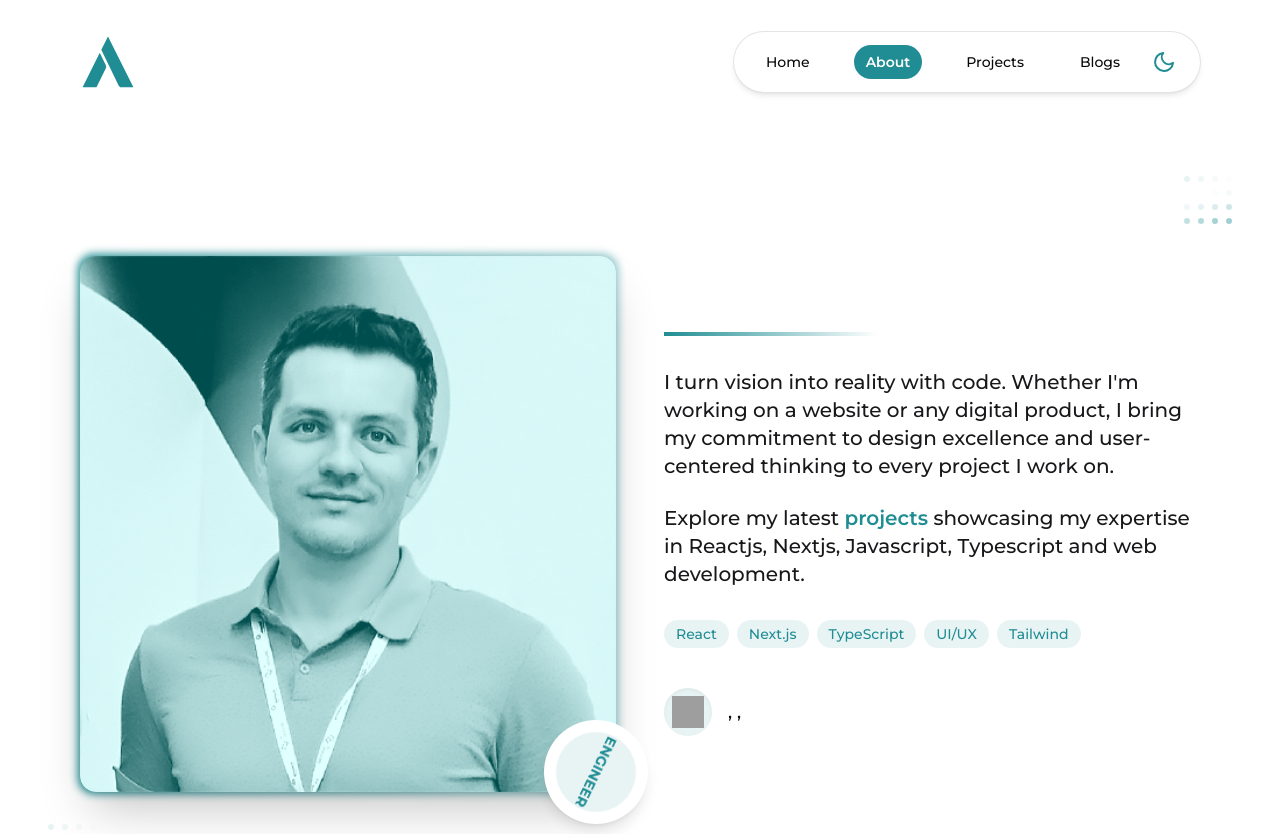
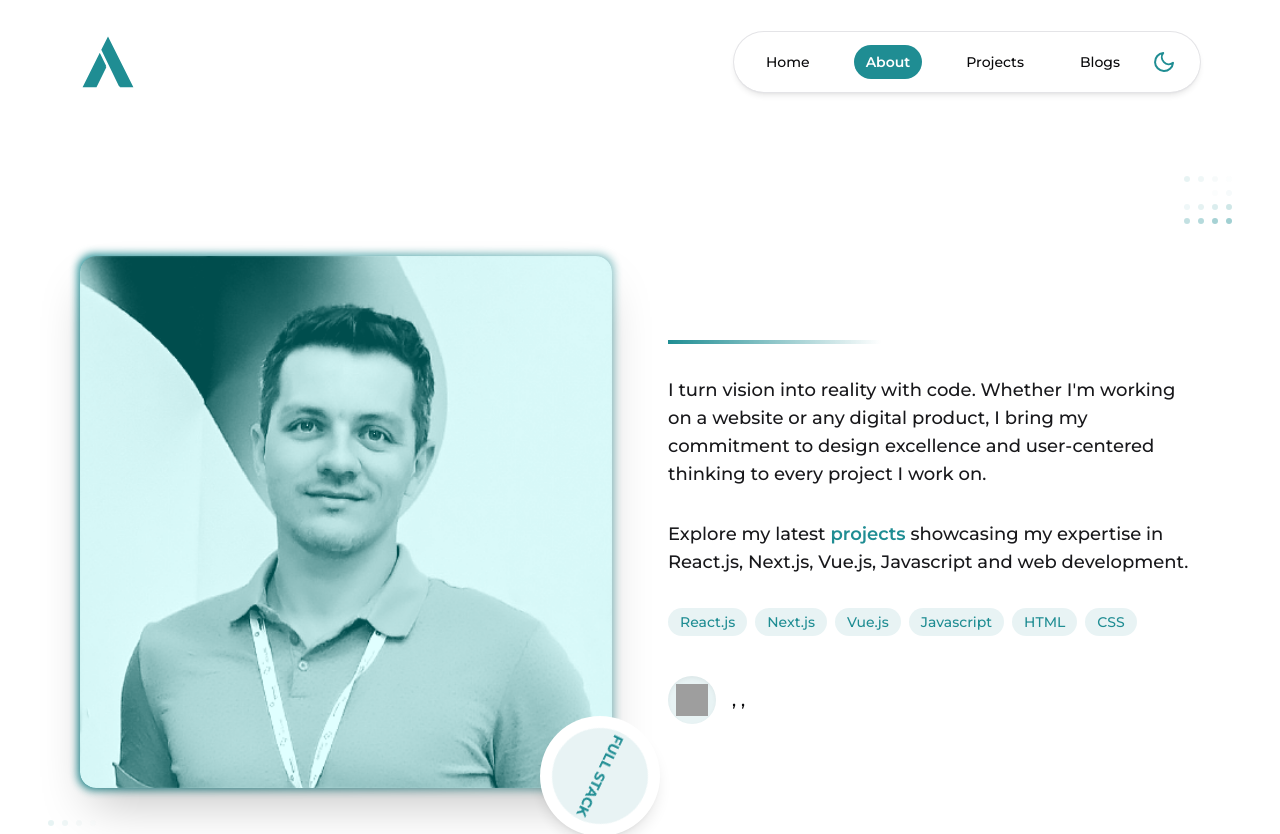
Before and after one commit to anthonydouglas88111/portfolio, a Next.js app: page /about in a window 1280 px wide. Shown: the top 834 px of the page. Built offline with nearby package versions, Linux system fonts and the light colour scheme; no server answers; grey boxes are pictures that could not be loaded.

Commit message:
change the letter

```diff
--- a/src/components/about-hero.tsx
+++ b/src/components/about-hero.tsx
@@ -10,7 +10,7 @@ import DuotoneImage from "./duotone-image";
 
 export default function AboutHero() {
   return (
-    <div className="relative mx-auto flex max-w-7xl flex-col items-center gap-8 px-6 py-16 text-center sm:px-14 md:px-20 md:py-24 lg:flex-row lg:gap-12 lg:py-32 lg:text-left">
+    <div className="relative mx-auto flex max-w-7xl flex-col items-center gap-10 px-6 py-16 text-left sm:px-14 md:px-20 md:py-24 lg:flex-row lg:gap-14 lg:py-32">
       <div className="absolute right-12 top-12 -z-10 hidden lg:block">
         <motion.div
           initial={{ opacity: 0 }}
@@ -62,7 +62,7 @@ export default function AboutHero() {
       <FadeRight
         key="hero-image"
         duration={0.6}
-        className="w-full sm:w-2/3 md:w-1/2 lg:w-1/2"
+        className="w-full sm:w-2/3 md:w-2/3 lg:w-1/2"
       >
         <div className="relative">
           <motion.div
@@ -107,15 +107,15 @@ export default function AboutHero() {
             initial={{ opacity: 0, y: 20 }}
             animate={{ opacity: 1, y: 0 }}
             transition={{ duration: 0.5, delay: 0.8 }}
-            className="absolute -bottom-6 -right-6 rounded-full bg-background p-2 shadow-lg sm:-bottom-8 sm:-right-8 sm:p-3"
+            className="absolute -bottom-10 -right-10 rounded-full bg-background p-2 shadow-lg sm:-bottom-12 sm:-right-12 sm:p-3"
           >
             <motion.div
               animate={{ rotate: 360 }}
               transition={{ duration: 20, repeat: Infinity, ease: "linear" }}
-              className="flex h-16 w-16 items-center justify-center rounded-full bg-accent/10 sm:h-20 sm:w-20"
+              className="flex h-20 w-20 items-center justify-center rounded-full bg-accent/10 sm:h-24 sm:w-24"
             >
               <span className="text-xs font-bold text-accent sm:text-sm">
-                ENGINEER
+                FULL STACK
               </span>
             </motion.div>
           </motion.div>
@@ -125,7 +125,7 @@ export default function AboutHero() {
       <div className="mt-16 w-full lg:mt-0 lg:w-1/2">
         <FadeUp key="hero-content" duration={0.6}>
           <div className="relative">
-            <h1 className="bg-gradient-to-r from-accent to-accent/70 bg-clip-text py-1.5 text-5xl font-bold text-transparent sm:text-6xl md:text-6xl lg:text-5xl xl:text-7xl">
+            <h1 className="bg-gradient-to-r from-accent to-accent/70 bg-clip-text py-1.5 text-3xl font-bold text-transparent sm:text-4xl md:text-4xl lg:text-3xl xl:text-5xl">
               {metadata.name}
             </h1>
             <motion.div
@@ -140,7 +140,7 @@ export default function AboutHero() {
             initial={{ opacity: 0, y: 20 }}
             animate={{ opacity: 1, y: 0 }}
             transition={{ duration: 0.5, delay: 0.3 }}
-            className="mt-8 text-lg font-medium leading-relaxed text-zinc-900 dark:text-zinc-300 sm:text-xl md:text-xl"
+            className="text-md mt-4 font-medium leading-relaxed text-zinc-900 dark:text-zinc-300 sm:text-lg lg:mt-8"
           >
             I turn vision into reality with code. Whether I&apos;m working on a
             website or any digital product, I bring my commitment to design
@@ -151,7 +151,7 @@ export default function AboutHero() {
             initial={{ opacity: 0, y: 20 }}
             animate={{ opacity: 1, y: 0 }}
             transition={{ duration: 0.5, delay: 0.5 }}
-            className="mt-6 text-lg font-medium leading-relaxed text-zinc-900 dark:text-zinc-300 sm:text-xl md:text-xl"
+            className="text-md mt-4 font-medium leading-relaxed text-zinc-900 dark:text-zinc-300 sm:text-lg lg:mt-8"
           >
             Explore my latest{" "}
             <Link href="/projects" className="group relative inline-block">
@@ -160,8 +160,8 @@ export default function AboutHero() {
               </span>
               <span className="absolute bottom-0 left-0 h-1 w-full origin-left scale-x-0 transform bg-accent transition-transform duration-300 group-hover:scale-x-100" />
             </Link>{" "}
-            showcasing my expertise in Reactjs, Nextjs, Javascript, Typescript
-            and web development.
+            showcasing my expertise in React.js, Next.js, Vue.js, Javascript and
+            web development.
           </motion.p>
 
           <motion.div
@@ -170,7 +170,7 @@ export default function AboutHero() {
             transition={{ duration: 0.5, delay: 0.7 }}
             className="mt-8 flex flex-wrap gap-2"
           >
-            {["React", "Next.js", "TypeScript", "UI/UX", "Tailwind"].map(
+            {["React.js", "Next.js", "Vue.js", "Javascript", "HTML", "CSS"].map(
               (skill, index) => (
                 <motion.span
                   key={skill}
```
